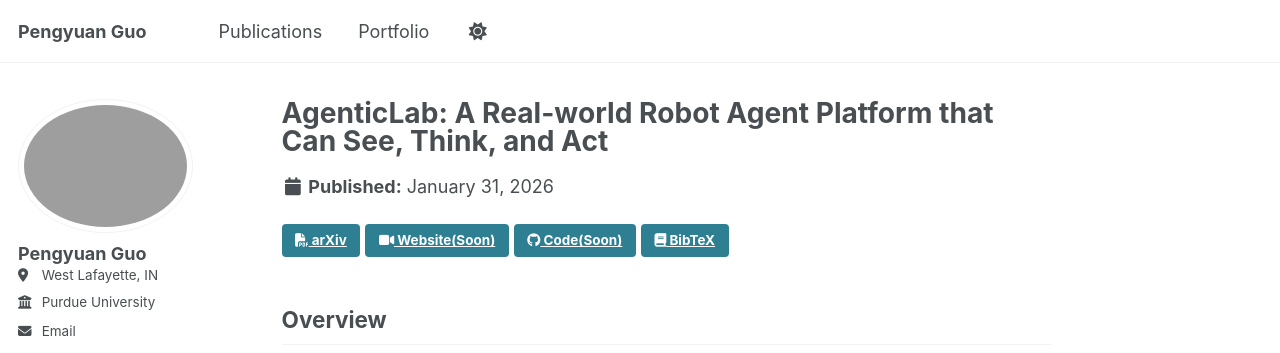
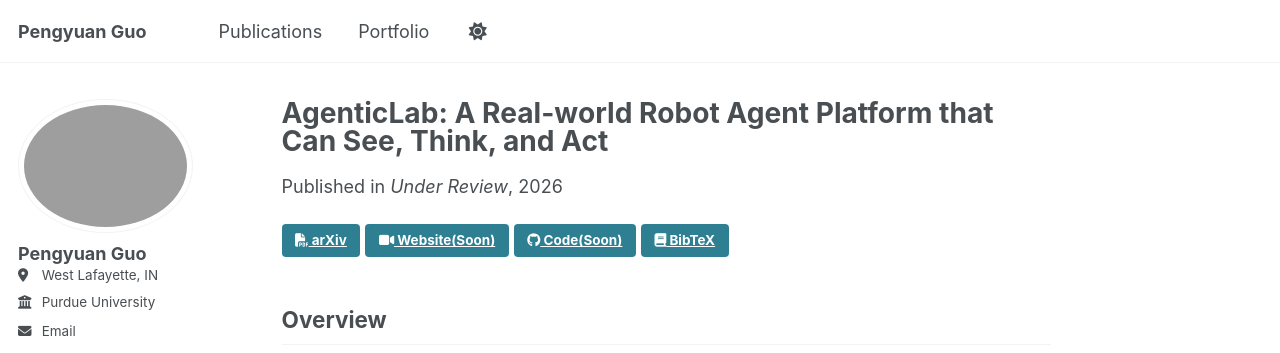
Before and after one commit to PengyuanGuo/pengyuanguo.github.io, a Jekyll site: the page built from _publications/2025-11-10-VLM_robobench.md, in a window 1280 px wide and 1169 px high. Shown: the top 353 px of the window. Built offline with Jekyll 4.4.1, drawn with Linux system fonts in a browser that asks for light colours; a script that is not in the unit is left out; part of the change alters nothing that is shown.

Commit message:
update AgenticLab 2

```diff
--- a/_publications/2025-11-10-VLM_robobench.md
+++ b/_publications/2025-11-10-VLM_robobench.md
@@ -1,13 +1,10 @@
 ---
 title: "AgenticLab: A Real-world Robot Agent Platform that Can See, Think, and Act"
-collection: Under Review, 2026
 
 permalink: /publication/2026-01-31-AgenticLab
-excerpt: '<br/><a href="https://drive.google.com/file/d/1vl1M2cfSGZrpXoqNoC8F_LmmljfG13yc/view?usp=sharing" target="_blank"><video autoplay loop muted playsinline width="100%"><source src="/files/AgenticLab_teaser.mp4" type="video/mp4"></video></a>'
+excerpt: '<br/><a href="https://drive.google.com/file/d/1IxNuYt15cYBI_d9qOa1-s4-BhJElBFpb/view?usp=drive_link" target="_blank"><video autoplay loop muted playsinline style="width: 100%; max-width: 400px; border-radius: 8px;"><source src="/files/AgenticLab_teaser.mp4" type="video/mp4"></video></a><br/><br/><a href="https://arxiv.org/pdf/2602.01662" class="btn btn--info"><i class="fas fa-file-pdf"></i> arXiv</a> <a href="#" class="btn btn--info"><i class="fas fa-video"></i> Website(Soon)</a> <a href="#" class="btn btn--info"><i class="fab fa-github"></i> Code(Soon)</a> <a href="#" class="btn btn--info" onclick="copyBibtex(); return false;"><i class="fas fa-book"></i> BibTeX</a>'
 date: 2026-01-31
-# venue:
-slidesurl:
-paperurl: 'https://arxiv.org/pdf/2602.01662'
+venue: Under Review
 ---
 
 <a href="https://arxiv.org/pdf/2602.01662" class="btn btn--info"><i class="fas fa-file-pdf"></i> arXiv</a>
```
